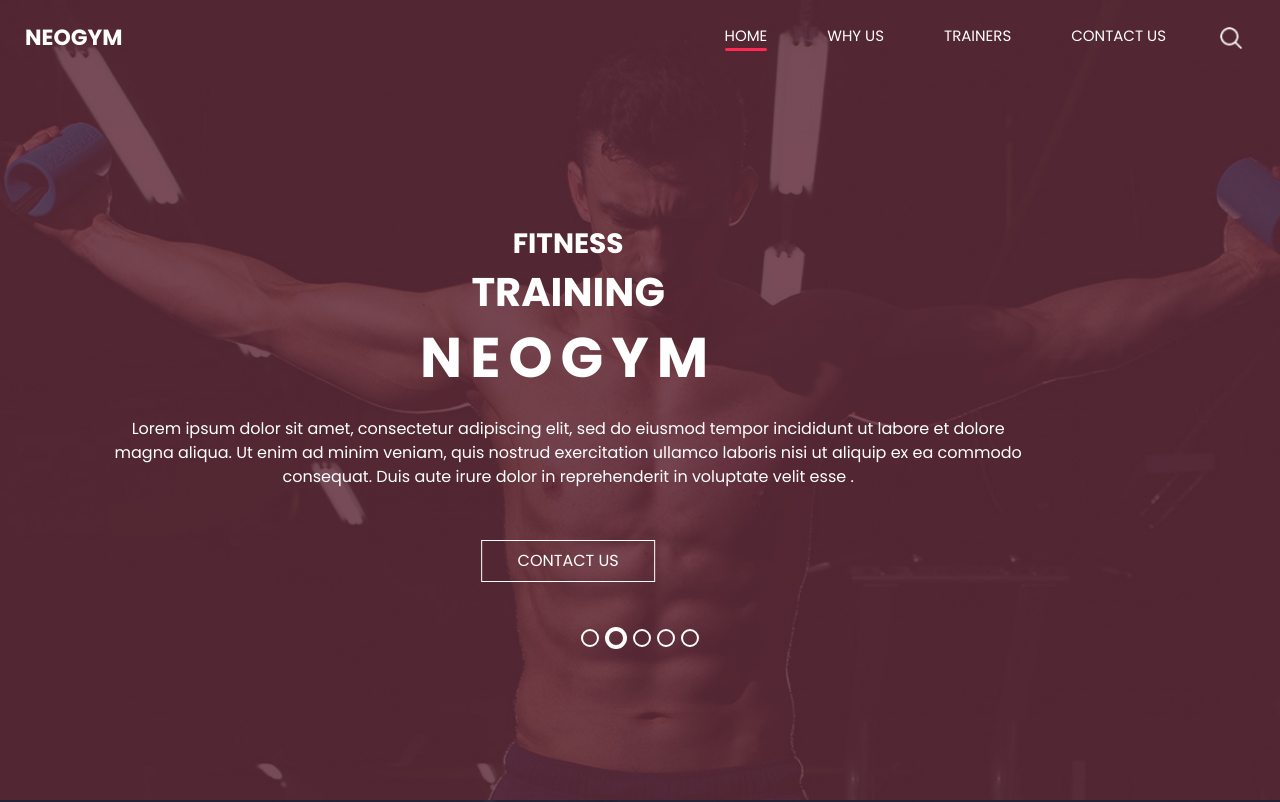
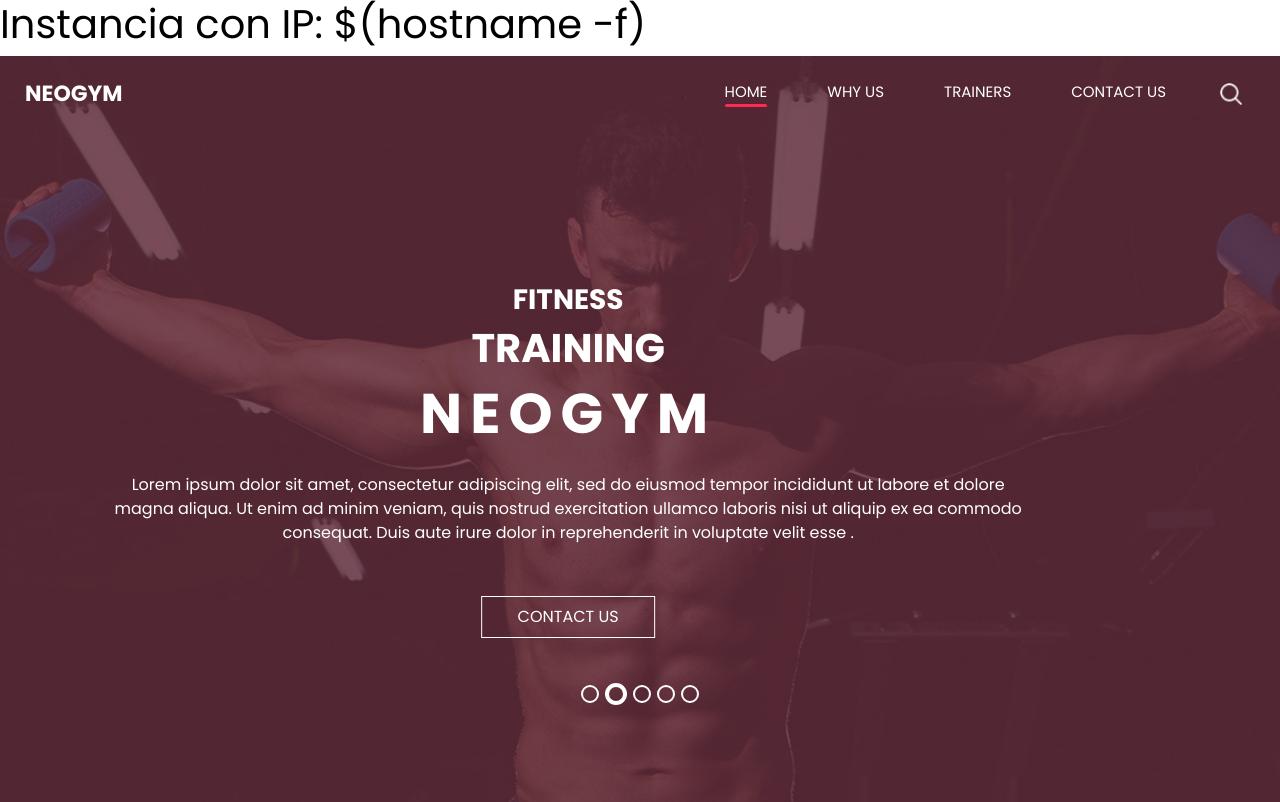
Before and after one commit to miolkrok/pag_estatica, a plain HTML site: page index.html in a window 1280 px wide. Shown: the top 802 px of the page. Drawn offline with nearby package versions, Linux system fonts and the light colour scheme.

Commit message:
Update index.html

```diff
--- a/index.html
+++ b/index.html
@@ -29,6 +29,7 @@
 </head>
 
 <body>
+  <h1>Instancia con IP: $(hostname -f)</h1>
   <div class="hero_area">
     <!-- header section strats -->
     <header class="header_section">
```
